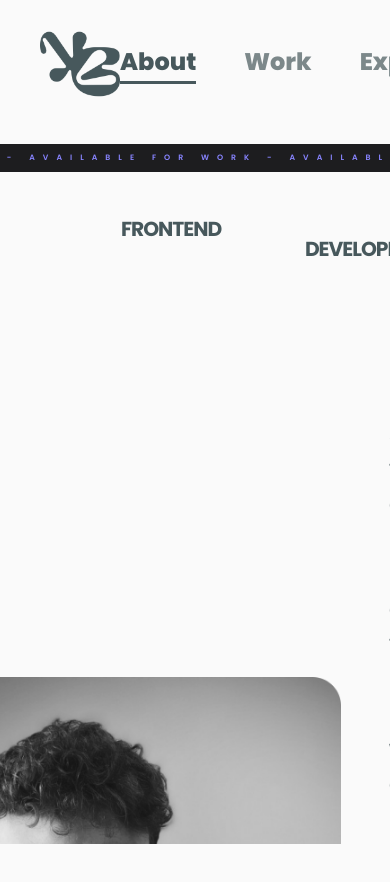
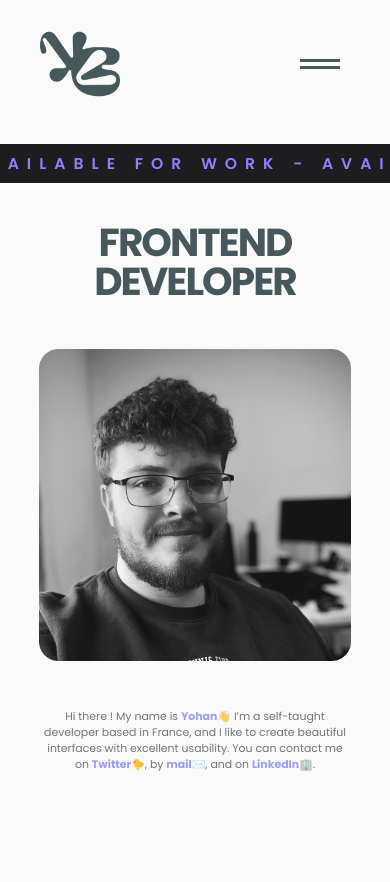
Before and after one commit to Raink31/my-portfolio, a Next.js app: page / in a window 390 px wide. Shown: the top 882 px of the page. Before the commit the page ends 844 px from the top, so only its background shows below. Built offline with nearby package versions, Linux system fonts and the light colour scheme.

Commit message:
responsive + hamburger menu animation

```diff
--- a/package.json
+++ b/package.json
@@ -12,6 +12,8 @@
     "gsap": "^3.12.2",
     "next": "13.4.10",
     "react": "18.2.0",
-    "react-dom": "18.2.0"
+    "react-burger-menu": "^3.0.9",
+    "react-dom": "18.2.0",
+    "sass": "^1.65.1"
   }
 }
--- a/src/components/layout.module.css
+++ /dev/null
@@ -1,69 +0,0 @@
-.container {
-    max-width: 100vw;
-    padding: 0 0rem;
-    margin: 0;
-}
-
-.header {
-    display: flex;
-    flex-direction: row;
-    justify-content: space-between;
-    align-items: center;
-    padding: 1.5rem 2.5rem;
-}
-.nav {
-    display: flex;
-    justify-content: flex-start;
-    align-items: center;
-    gap: 3rem;
-}
-
-.nav a{
-    color: #47585C;
-    opacity: 70%;
-    text-decoration: none;
-    font-family: 'Poppins', sans-serif;
-    font-weight: 800;
-    transition: opacity .3s ease;
-}
-
-.logo {
-    height: 80px;
-}
-
-/* NAV */
-
-.nav a {
-    transition: opacity .3s ease;
-}
-
-.nav a:hover {
-    opacity: 100%;
-}
-
-.nav a::after {
-    content: "";
-    width: 0%;
-    display: block;
-    height: 3px;
-    transition: all .3s ease;
-    margin-top: 2px;
-    background-color: #47585C;
-}
-
-.nav a:hover::after {
-    width: 100%;
-}
-
-.nav a.active {
-    opacity: 100%;
-}
-
-.nav a.active::after {
-    content: "";
-    width: 100%;
-    display: block;
-    height: 3px;
-    margin-top: 2px;
-    background-color: #47585C;
-}
--- /dev/null
+++ b/src/components/layout.module.scss
@@ -0,0 +1,190 @@
+.container {
+    max-width: 100vw;
+    max-height: 300vh;
+    padding: 0 0rem;
+    margin: 0;
+}
+
+.header {
+    display: flex;
+    flex-direction: row;
+    justify-content: space-between;
+    align-items: center;
+    padding: 1.5rem 2.5rem;
+}
+.nav {
+    display: flex;
+    justify-content: flex-start;
+    align-items: center;
+    gap: 3rem;
+}
+
+.nav a{
+    color: #47585C;
+    opacity: 70%;
+    text-decoration: none;
+    font-family: 'Poppins', sans-serif;
+    font-weight: 800;
+    transition: opacity .3s ease;
+}
+
+.logo {
+    height: 80px;
+}
+
+/* NAV */
+
+.nav a {
+    transition: opacity .3s ease;
+}
+
+.nav a:hover {
+    opacity: 100%;
+}
+
+.nav a::after {
+    content: "";
+    width: 0%;
+    display: block;
+    height: 3px;
+    transition: all .3s ease;
+    margin-top: 2px;
+    background-color: #47585C;
+}
+
+.nav a:hover::after {
+    width: 100%;
+}
+
+.nav a.active {
+    opacity: 100%;
+}
+
+.nav a.active::after {
+    content: "";
+    width: 100%;
+    display: block;
+    height: 3px;
+    margin-top: 2px;
+    background-color: #47585C;
+}
+
+.button {
+    display: none;
+}
+
+/* Responsive */
+
+@media screen and (max-width: 1000px) {
+    .header, .container {
+        position: relative;
+        max-height: 300vh;
+    }
+
+    .nav {
+        flex-direction: column;
+        justify-content: flex-start;
+        align-items: flex-start;
+        gap: 3rem;
+        padding: 9rem 0 0 3rem;
+        position: absolute;
+        z-index: 2;
+        background-color: #fafafa;
+        top: 0;
+        right: 0;
+        width: 35%;
+        height: 300vh;
+    }
+
+    .header::before {
+        content: '';
+        background-color: rgba(70, 70, 70, 0.466);
+        z-index: 1;
+        position: absolute;
+        width: 300%;
+        height: 300vh;
+        top: 0;
+        left: -200%;
+        backdrop-filter: blur(8px);
+    }
+
+    .nav a{
+    color: #47585C;
+    opacity: 70%;
+    font-size: 1.5em;
+    }
+
+    /* Animation hamburger menu */
+
+    .nav {
+        transform: translateX(110%);
+        transition: all .8s cubic-bezier(.23, .53, .36, .85);
+    }
+
+    .header::before {
+        opacity: 0;
+        transition: opacity .4s cubic-bezier(.23, .53, .36, .85);
+    }
+
+    .header.menuActive {
+        &::before {
+            opacity: 100;
+            transition: opacity .4s cubic-bezier(.23, .53, .36, .85);
+        }
+    }
+
+    .nav.menuActive {
+        transform: translateX(0%);
+        transition: all .8s cubic-bezier(.23, .53, .36, .85);
+    }
+
+    .button {
+    display: block;
+    position: fixed;
+    right: 0;
+    margin: 20px;
+    width: 100px;
+    height: 100px;
+    background-color: transparent;
+    border-radius: 50%;
+    display: flex;
+    align-items: center;
+    justify-content: center;
+    cursor: pointer;
+    z-index: 100000;
+    }
+
+    .burger {
+        width: 100%;
+        &::after, &::before {
+            content: "";
+            display: block;
+            width: 40%;
+            background-color: #47585C;
+            height: 3px;
+            margin: auto;
+            position: relative;
+            transition: all .4s ease;
+        }
+
+        &::after {
+            top: -5px;
+        }
+
+        &::before {
+            top: 5px;
+        }
+    }
+
+    .burgerActive {
+        &::after {
+            top: -1px;
+            transform: rotate(45deg);
+        }
+
+        &::before {
+            top: 1px;
+            transform: rotate(-45deg);
+        }
+    }
+}
--- a/src/components/layoutFooter.js
+++ b/src/components/layoutFooter.js
@@ -2,7 +2,7 @@ import Head from 'next/head'
 import Image from 'next/image'
 import Link from 'next/link'
 
-import styles from './layout.module.css'
+import styles from './layout.module.scss'
 
 export default function LayoutFooter() {
     return (
--- a/src/components/layoutNav.js
+++ b/src/components/layoutNav.js
@@ -2,11 +2,19 @@ import Head from 'next/head'
 import Image from 'next/image'
 import Link from 'next/link'
 import { useRouter } from 'next/router'
-import styles from './layout.module.css'
+import styles from './layout.module.scss'
+import { useState } from 'react'
 
 export default function LayoutNav() {
   const router = useRouter();
   const currentRoute = router.pathname;
+  const [isActive, setIsActive] = useState(false);
+  const [activeMenu, setActiveMenu] = useState(false);
+
+  const handleClick = () => {
+    setIsActive(!isActive);
+    setActiveMenu(!activeMenu);
+  }
 
   return (
     <div className={styles.container}>
@@ -21,7 +29,7 @@ export default function LayoutNav() {
           @import url('https://fonts.googleapis.com/css2?family=Poppins:wght@100;200;300;400;500;600;700;800;900&display=swap');
         </style>
       </Head>
-      <header className={styles.header}>
+      <header className={`${styles.header} ${activeMenu ? styles.menuActive : ""}`}>
         <Link href="/" className={styles.logo}>
           <Image
             priority
@@ -31,7 +39,10 @@ export default function LayoutNav() {
             alt='logo'
           />
         </Link>
-        <nav className={styles.nav}>
+        <div className={styles.button} onClick={handleClick}>
+          <div className={`${styles.burger} ${isActive ? styles.burgerActive : ""}`}></div>
+        </div>
+        <nav className={`${styles.nav} ${activeMenu ? styles.menuActive : ""}`}>
           <Link href="/" className={currentRoute === "/" ? styles.active : styles.nonActive}>About</Link>
           <Link href="/work" className={currentRoute === "/work" ? styles.active : styles.nonActive}>Work</Link>
           <Link href="/experience" className={currentRoute === "/experience" ? styles.active : styles.nonActive}>Experience</Link>
--- a/src/pages/contact.js
+++ b/src/pages/contact.js
@@ -21,6 +21,11 @@ export default function Home() {
       <LayoutNav />
       <main className={`${homeStyles.main} ${isVisible && homeStyles.visible}`}>
         <h1>Contact</h1>
+        <h1>Contact</h1>
+        <h1>Contact</h1>
+        <h1>Contact</h1>
+        <h1>Contact</h1>
+        <h1>Contact</h1>
       </main>
     </div>
   )
--- a/src/pages/experience.js
+++ b/src/pages/experience.js
@@ -21,6 +21,11 @@ export default function Home() {
       <LayoutNav />
       <main className={`${homeStyles.main} ${isVisible && homeStyles.visible}`}>
         <h1>Experience</h1>
+        <h1>Experience</h1>
+        <h1>Experience</h1>
+        <h1>Experience</h1>
+        <h1>Experience</h1>
+        <h1>Experience</h1>
       </main>
     </div>
   )
--- a/src/pages/index.js
+++ b/src/pages/index.js
@@ -63,8 +63,8 @@ export default function Home() {
           <p className={homeStyles.myDescription}>
             Hi there ! My name is <a href="https://github.com/Raink31" target='_blank'>Yohan</a>👋
             I’m a self-taught developer based in France, and I like to create beautiful interfaces with excellent usability.
-            You can contact me on <a href="https://twitter.com/Yobai_Dev" target='_blank'>Twitter</a>🐤 and
-            on <a href='https://www.linkedin.com/in/yohan-baes-a8a219176/' target='_blank'>LinkedIn</a>🏢.
+            You can contact me on <a href="https://twitter.com/Yobai_Dev" target='_blank'>Twitter</a>🐤, by <a href='mailto:yohan.baes97@gmail.com' >mail</a>✉️,
+            and on <a href='https://www.linkedin.com/in/yohan-baes-a8a219176/' target='_blank'>LinkedIn</a>🏢.
           </p>
         </section>
       </main>
--- a/src/pages/work.js
+++ b/src/pages/work.js
@@ -21,6 +21,11 @@ export default function Home() {
       <LayoutNav />
       <main className={`${homeStyles.main} ${isVisible && homeStyles.visible}`}>
         <h1>Work</h1>
+        <h1>Work</h1>
+        <h1>Work</h1>
+        <h1>Work</h1>
+        <h1>Work</h1>
+        <h1>Work</h1>
       </main>
     </div>
   )
--- a/src/styles/Home.module.css
+++ b/src/styles/Home.module.css
@@ -1,5 +1,5 @@
 .container {
-  max-height: 100vh;
+  max-height: max-content;
   max-width: 100vw;
   overflow: hidden;
   display: flex;
@@ -12,7 +12,7 @@
   flex-direction: column;
   justify-content: center;
   align-items: center;
-  margin: 1rem 0 0 0;
+  margin: 1rem 0 2rem 0;
 }
 
 .section1 {
@@ -25,6 +25,11 @@
   margin-top: 5rem;
   animation: fade-slide-down 2s .5s cubic-bezier(.23, .53, .36, .85) forwards;
   opacity: 0;
+}
+
+.yohanPhoto {
+  width: 24vw;
+  height: 24vw;
 }
 
 .h1 {
@@ -43,6 +48,8 @@
   max-width: 45%;
   padding-bottom: 2rem;
   opacity: 80%;
+  font-size: 1em;
+  transform: translateY(1.5vw);
 }
 
 .myDescription a {
@@ -114,3 +121,91 @@
     opacity: 100;
   }
 }
+
+/* Responsive */
+
+@media screen and (min-width: 1850px) {
+  .myDescription {
+    transform: none;
+  }
+}
+
+@media screen and (max-width: 1480px) {
+  .myDescription {
+    font-size: 1.5vw;
+  }
+}
+
+@media screen and (max-width: 1200px) {
+  .yohanPhoto {
+    height: 36vw;
+    width: 36vw;
+  }
+
+  .h1 {
+    font-size: 5.2vw;
+    top: -20px;
+    left: 36%;
+  }
+
+  .myDescription {
+    font-size: 2vw;
+    transform: none;
+  }
+}
+
+/* Responsive Smartphone */
+
+@media screen and (max-width: 1000px) {
+  .container {
+    max-height: max-content;
+  }
+
+  .section1 {
+    flex-direction: column;
+    align-items: center;
+    gap: 3rem;
+    margin-top: 2.5rem;
+  }
+
+  .h1 {
+    position: relative;
+    top: 0;
+    left: 0;
+    order: 0;
+    line-height: 10vw;
+    font-size: 10vw;
+    margin: 0;
+    text-align: center;
+  }
+
+  .h1 span {
+    padding-left: 0;
+  }
+
+  .yohanPhoto {
+    order: 1;
+    width: 80vw;
+    height: 80vw;
+  }
+
+  .myDescription {
+    order: 2;
+    margin: 0;
+    text-align: center;
+    font-size: 2.8vw;
+    max-width: 80%;
+    margin-bottom: 4rem;
+  }
+
+  /* Responsive Animation */
+
+  .slider p {
+    margin: 0;
+    color: #8884FF;
+    font-weight: 600;
+    font-size: 4vw;
+    letter-spacing: 8px;
+    text-transform: uppercase;
+  }
+}
```
Also changed, not shown: src/styles/styles.css (line endings or trailing spaces), 1 other file (tests, documents, lock files or other folders).
